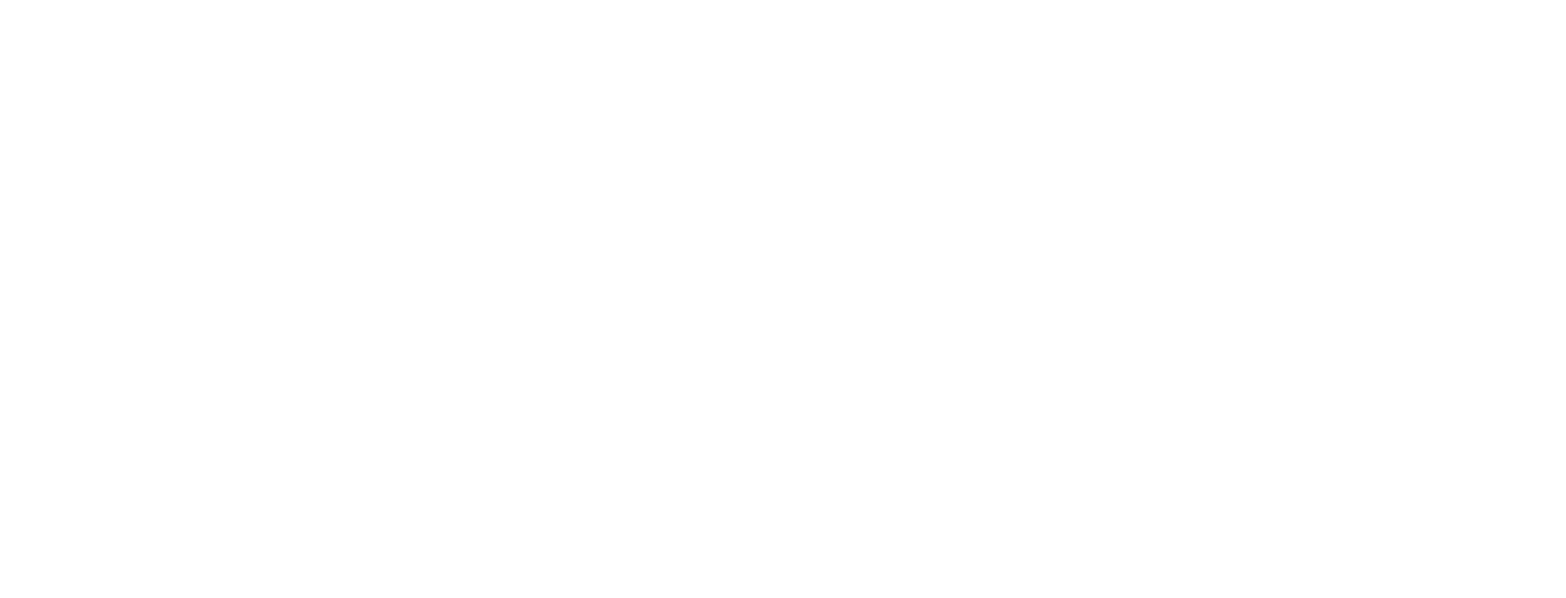
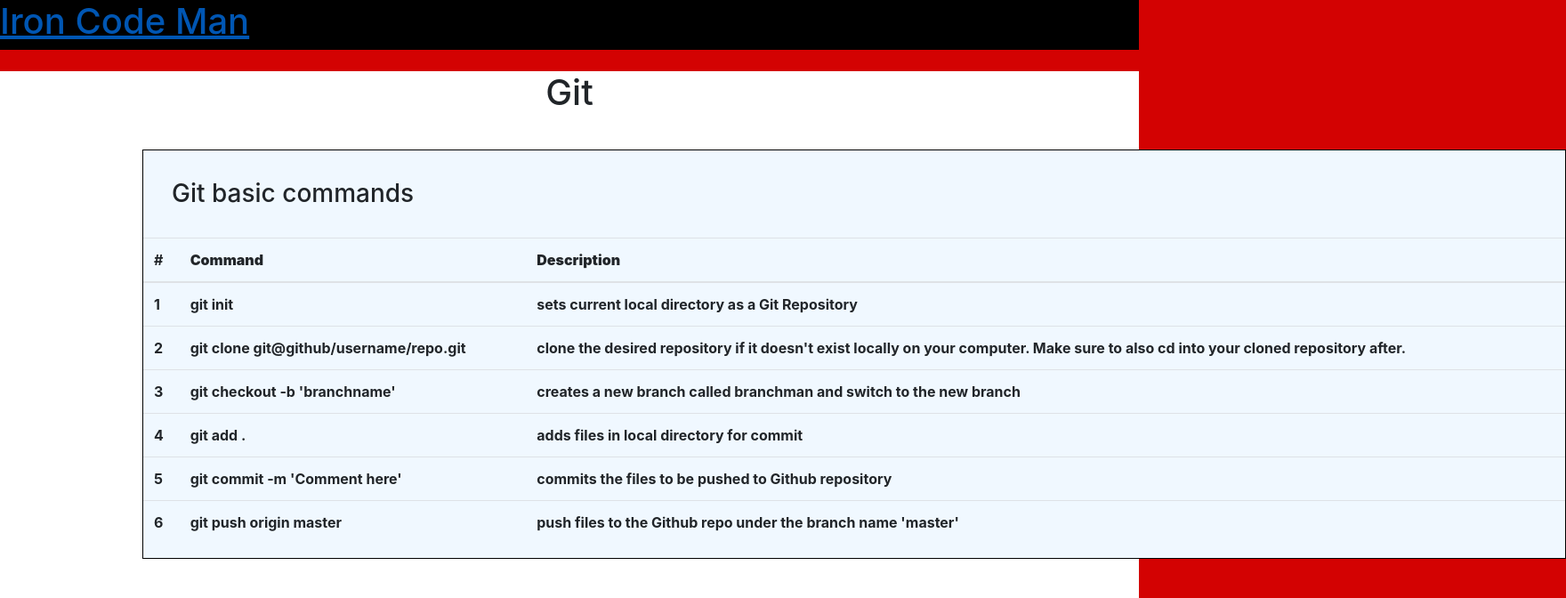
Before and after one commit to IllSmithDa/ironcodeman, a React (Create React App) app in the folder ironcodeman-view/: page /git in a window 1280 px wide. Shown: the top 672 px of the page at 89% size, 1760 px wide, since content can reach past the window. Built offline with nearby package versions, Linux system fonts and the light colour scheme.

Commit message:
fixed css on components

```diff
--- a/ironcodeman-view/src/App.css
+++ b/ironcodeman-view/src/App.css
@@ -1,28 +1,18 @@
-.App {
+HTML {
+  background-color: rgb(211, 2, 2);
+}
+.App-container {
+  background-color: rgb(211, 2, 2);
+}
+.App-message-container {
+  margin-top: 5em;
+  margin-left: 44em;
+}
+.App-program-container {
+  width: 30em;
   text-align: center;
+  height: 1em;
+  border: 1px solid black;
+  margin-top: 5em;
+  margin-left: 44em;
 }
-
-.App-logo {
-  animation: App-logo-spin infinite 20s linear;
-  height: 80px;
-}
-
-.App-header {
-  background-color: #222;
-  height: 150px;
-  padding: 20px;
-  color: white;
-}
-
-.App-title {
-  font-size: 1.5em;
-}
-
-.App-intro {
-  font-size: large;
-}
-
-@keyframes App-logo-spin {
-  from { transform: rotate(0deg); }
-  to { transform: rotate(360deg); }
-}
--- a/ironcodeman-view/src/App.js
+++ b/ironcodeman-view/src/App.js
@@ -1,35 +1,47 @@
 import React, { Component } from 'react';
 import { Card, CardHeader, CardText, CardBody } from 'reactstrap';
 import { Link } from 'react-router-dom';
-import GitHub from './Components/Gitbhub'
+import ProgramList from './Data/ProgramList';
+import GitHub from './Components/Gitbhub';
+import Navbar from './Components/Navbar';
 import logo from './logo.svg';
 import './App.css';
 
 class App extends Component {
+  constructor() {
+    super();
+    this.state = {
+      programList: [],
+      arrayInit: false
+    }
+  }
+  componentDidMount() {
+    const programArr = [];
+    for (let i = 0; i < ProgramList.length; i += 1) {
+      this.state.programList.push(ProgramList[i]);
+    }
+    this.setState({ arrayInit: true });
+  }
   render() {
+    const programList = this.state.programList;
     return (
-      <div>
+      <div className="App-container">
+        <Navbar />
         <h1> Iron Code Man</h1>
-        <Card>
-          <Link to="/command">
-            <h1> Basic Commands </h1>
-          </Link>
-        </Card>
-        <Card>
-          <Link to="/github">
-            <h1> Git Commands </h1>
-          </Link>
-        </Card>
-        <Card>
-          <Link to="/heroku">
-            <h1> Heroku Commands </h1>
-          </Link>
-        </Card>
-        <Card>
-          <Link to="/django">
-            <h1> Django Commands </h1>
-          </Link>
-        </Card>
+        <div className="App-message-container">
+          <h2>Command Lines at your fingertips!</h2>
+        </div>
+        {programList.map((post) =>
+          (
+          <div className="App-program-container">
+            <Card>
+              <Link to={post.url}>
+                <h1>{post.name}</h1>
+              </Link>
+            </Card>
+          </div>
+          )
+        )}
       </div>
     );
   }
--- a/ironcodeman-view/src/CSS/Github.css
+++ b/ironcodeman-view/src/CSS/Github.css
@@ -14,7 +14,7 @@
   width: 100em;
   margin-left: 10em;
   margin-top: 2.5em;
-  margin-bottom: 2.5em;
+  margin-bottom: 5em;
   border: black solid 0.1em;
   background-color: aliceblue;
 }
--- /dev/null
+++ b/ironcodeman-view/src/CSS/Navbar.css
@@ -0,0 +1,27 @@
+.navbar-fixed-topA {
+  position: fixed;
+  top: 0;
+  right: 0;
+  left: 0;
+  z-index: 1030;
+}
+
+.navbarA {
+  justify-content: space-between;
+  position: fixed;
+  background-color: black;
+}
+
+.container-fluidA {
+  display: -webkit-box;
+  display: -ms-flexbox;
+  display: flex;
+  -ms-flex-wrap: wrap;
+  flex-wrap: wrap;
+  -webkit-box-align: center;
+  -ms-flex-align: center;
+  align-items: center;
+  -webkit-box-pack: justify;
+  -ms-flex-pack: justify;
+  justify-content: space-between;
+}
--- a/ironcodeman-view/src/Components/Command.js
+++ b/ironcodeman-view/src/Components/Command.js
@@ -1,6 +1,7 @@
 import React, { Component } from 'react';
 import { Table } from 'reactstrap';
-import CommandData from '../Data/CommandData'
+import CommandData from '../Data/CommandData';
+import Navbar from '../Components/Navbar';
 import '../../node_modules/bootstrap/dist/css/bootstrap.css';
 import '../CSS/Github.css';
 export default class Command extends Component {
@@ -33,6 +34,7 @@ export default class Command extends Component {
     const commandWindow = this.state.commandWindow;
     return(
       <div>
+        <Navbar />
         <div className="Github-title-container">
           <h1>Basic Command Lines</h1>
         </div>
--- a/ironcodeman-view/src/Components/Django.js
+++ b/ironcodeman-view/src/Components/Django.js
@@ -1,6 +1,7 @@
 import React, { Component } from 'react';
 import { Table } from 'reactstrap';
-import DjangoData from '../Data/DjangoData'
+import DjangoData from '../Data/DjangoData';
+import Navbar from '../Components/Navbar';
 import '../../node_modules/bootstrap/dist/css/bootstrap.css';
 import '../CSS/Github.css';
 export default class Django extends Component {
@@ -38,6 +39,7 @@ export default class Django extends Component {
     const herokuArr = this.state.djangoHeroku;
     return(
       <div>
+        <Navbar />
         <div className="Github-title-container">
           <h1>Django</h1>
         </div>
--- a/ironcodeman-view/src/Components/Gitbhub.js
+++ b/ironcodeman-view/src/Components/Gitbhub.js
@@ -1,6 +1,7 @@
 import React, { Component } from 'react';
 import { Table } from 'reactstrap';
 import GitHubData from '../Data/GitHubData'
+import Navbar from '../Components/Navbar';
 import '../../node_modules/bootstrap/dist/css/bootstrap.css';
 import '../CSS/Github.css';
 export default class Github extends Component {
@@ -38,6 +39,7 @@ export default class Github extends Component {
     const gitDelete = this.state.gitDelete;
     return(
       <div>
+        <Navbar />
         <div className="Github-title-container">
           <h1>Git</h1>
         </div>
--- a/ironcodeman-view/src/Components/Heroku.js
+++ b/ironcodeman-view/src/Components/Heroku.js
@@ -1,6 +1,7 @@
 import React, { Component } from 'react';
 import { Table } from 'reactstrap';
-import HerokuData from '../Data/HerokuData'
+import HerokuData from '../Data/HerokuData';
+import Navbar from '../Components/Navbar';
 import '../../node_modules/bootstrap/dist/css/bootstrap.css';
 import '../CSS/Github.css';
 export default class Github extends Component {
@@ -26,6 +27,7 @@ export default class Github extends Component {
     const herokuArr = this.state.herokuIntro;
     return(
       <div>
+        <Navbar />
         <div className="Github-title-container">
           <h1>Heroku</h1>
         </div>
--- a/ironcodeman-view/src/Components/NavBar.js
+++ b/ironcodeman-view/src/Components/NavBar.js
@@ -0,0 +1,20 @@
+import React, { Component } from 'react';
+import { Link } from 'react-router-dom';
+import '../../node_modules/bootstrap/dist/css/bootstrap.css';
+import '../CSS/Navbar.css';
+
+export default class NavBar extends Component {
+  render() {
+    return (
+      <div className="navbarA navbar-inverseA navbar-fixed-topA">
+          <div className="container-fluidA">
+            <div className="navbar-headerA">
+              <Link to="/">
+                <h1>Iron Code Man</h1>
+              </Link>
+            </div>
+          </div>
+        </div>
+    );
+  }
+}
--- a/ironcodeman-view/src/Data/CommandData.js
+++ b/ironcodeman-view/src/Data/CommandData.js
@@ -57,13 +57,13 @@ const CommandData = [
   },
   {
     type: "Command File Linux",
-    command: "find folderName -name fileName",
-    description: "looks in directory 'folderName' and searches for the file 'fileName"
+    command: "cp folderName folderName2",
+    description: "Copy directory folderName and its contents into the directory folderName2"
   },
   {
     type: "Command File Linux",
-    command: "cp folderName folderName2",
-    description: "Copy directory folderName and its contents into the directory folderName2"
+    command: "find folderName -name fileName",
+    description: "looks in directory 'folderName' and searches for the file 'fileName"
   },
   {
     type: "Command File Windows",
--- /dev/null
+++ b/ironcodeman-view/src/Data/ProgramList.js
@@ -0,0 +1,20 @@
+const ProgramList = [
+  {
+    name: "Basic Command Line",
+    url: "/command"
+  },
+  {
+    name: "Git Commands",
+    url: "/git"
+  },
+  {
+    name: "Heroku Commands",
+    url: "/heroku"
+  },
+  {
+    name: "Django Commands",
+    url: "/django"
+  }
+];
+
+export default ProgramList;
--- a/ironcodeman-view/src/index.js
+++ b/ironcodeman-view/src/index.js
@@ -13,7 +13,7 @@ ReactDOM.render(
   <Router>
   <div>
     <Route exact path="/" component={App} />
-    <Route path="/github" component={Github} />
+    <Route path="/git" component={Github} />
     <Route path="/heroku" component={Heroku} />
     <Route path="/django" component={Django} />
     <Route path="/command" component={Command} />
```
